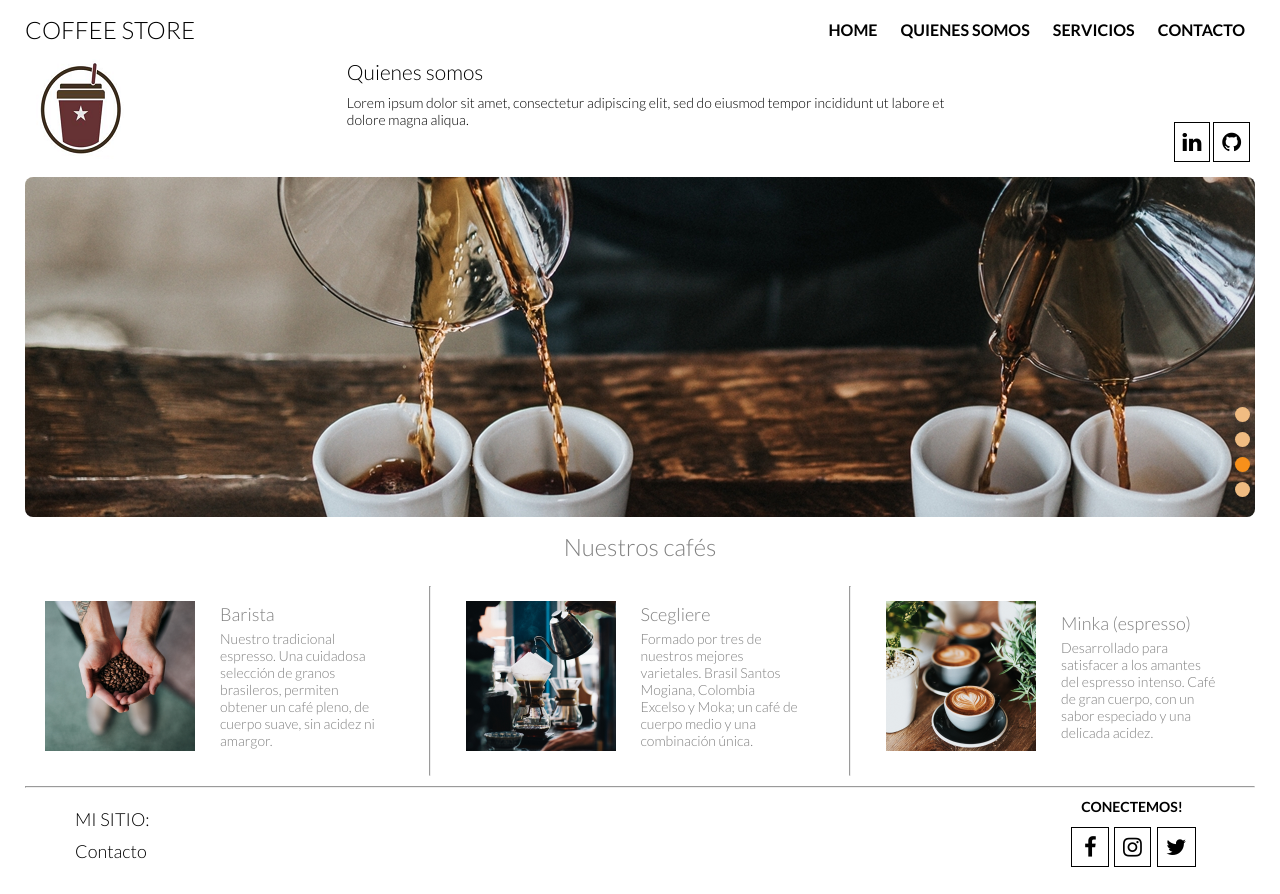
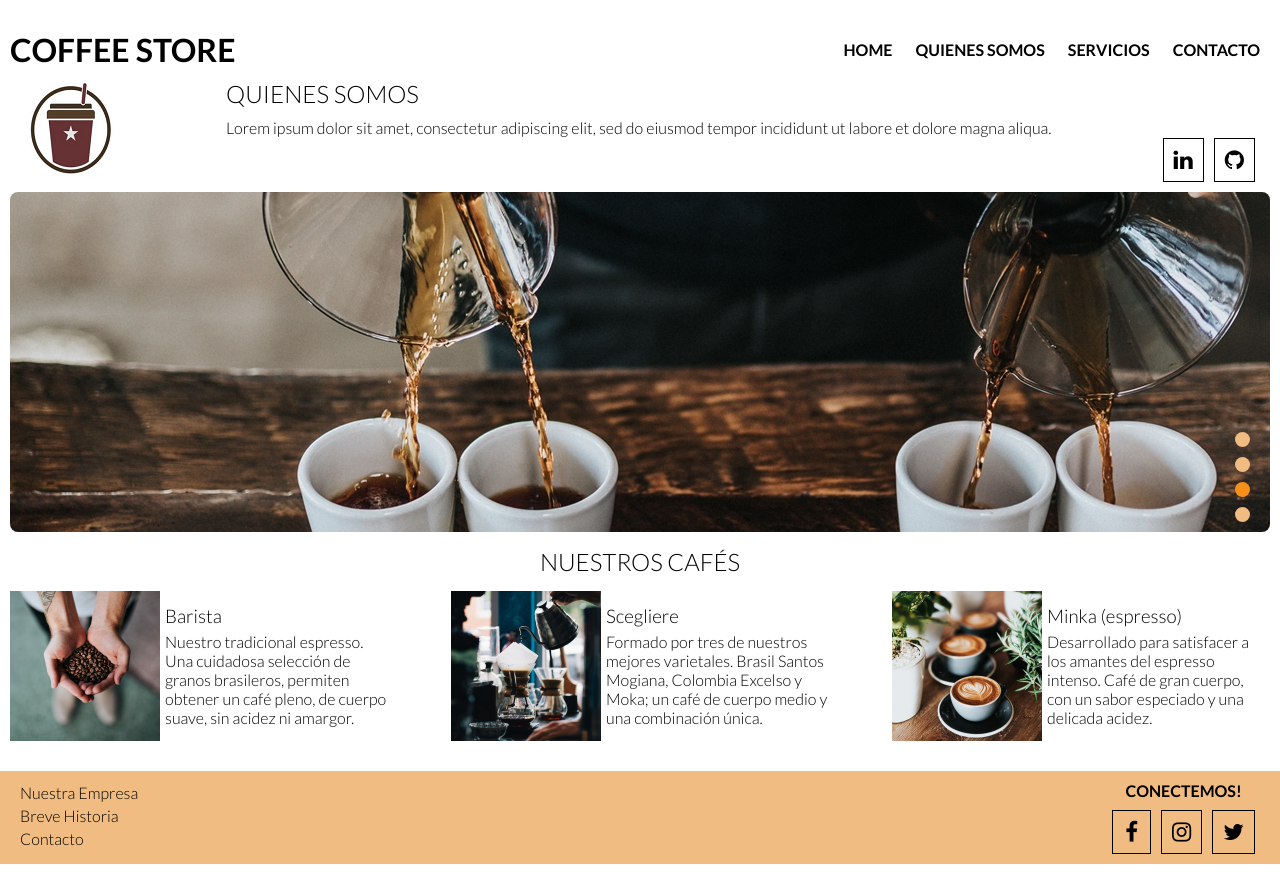
Before and after one commit to deboreyes/Mi-Sitio, a plain HTML site: page TP-1 (LessVersion)/index.html in a window 1280 px wide. After the commit the page ends 864 px from the top, so only its background shows below. Drawn offline with Linux system fonts and the light colour scheme.

Commit message:
cambios less

```diff
--- a/TP-1 (LessVersion)/css/styles.less
+++ b/TP-1 (LessVersion)/css/styles.less
@@ -1,7 +1,13 @@
 //VARIABLES GLOBALES
-
 @firstcolor:  #F7901B;
 @secondcolor: #F0BC82;
+
+@commonpadd: 10px;
+@commonsizefont: 16px;
+
+@medium: ~"only screen and (max-width:1200px)";
+@mobile: ~"only screen and (max-width: 800px)";
+@mobileSmall: ~"only screen and (max-width: 500px)";
 
 * {
   box-sizing: border-box;
@@ -12,43 +18,50 @@
 }
 
 .flexbox_mixins {
-  padding: 5px;
   display: flex;
   justify-content: space-between;
   flex-wrap: wrap;
 }
 
 .list_mixins {
+  padding: @commonpadd;
   list-style: none;
+  font-size: @commonsizefont;
+  font-weight: bold;
+  color: black;
   text-decoration: none;
-  font-size: 16px;
-  font-weight: bold;
-  padding: 10px;
-  color: black;
 }
 
 .icon_mixins {
-  padding: 8px;
+  padding: @commonpadd;
+  margin: 0 5px;
+  font-size: @commonsizefont * 1.4;
+  color: black;
   border: 1px solid;
-  font-size: 22px;
-  color: black;
 }
 
 .container {
   width: 100%;
-  padding: 10px 20px;
+  padding: @commonpadd;
 }
 
 header {
   width: 100%;
 
-  section {
+  .navSection {
     width: 100%;
     .flexbox_mixins;
+    padding-top: @commonpadd * 2;
+    align-items: center;
+
+    @media @mobile {
+      justify-content: center;
     }
 
-  .navSection {
-    align-items: center;
+    a h1 {
+      font-size: @commonsizefont * 2;
+      font-weight: 900;
+    }
 
     .logo {
       text-decoration: none;
@@ -56,77 +69,146 @@ header {
     }
 
     nav {
+
+      @media @mobile {
+        position: absolute;
+        top: -100px;
+        transition: 0.2s ease-in-out;
+
+      }
       a {
         .list_mixins;
+
+        @media @mobileSmall {
+          font-size: @commonsizefont * 0.7;
         }
 
-      a:hover {
+        &:hover {
           border:1px solid black;
         }
       }
     }
 
+    #hamburger{
+      width: 20px;
+      height: 15px;
+      display: none;
+      position: absolute;
+      right: 20px;
+      transition:0.1s ease-in-out;
+
+      @media @mobile {
+        display: flex;
+        justify-content: space-between;
+        flex-direction: column;
+      }
+
+      .first, .second, .third {
+        width: 100%;
+        height: 2px;
+        background: black;
+        transition: 0.2s;
+      }
+    }
+
+    .open {
+      justify-content: space-around;
+      height: 20px;
+      transform: rotate(90deg);
+
+      .first, .second, .third {
+        transform-origin: left;
+      }
+
+      .first {
+        transform: rotate(45deg);
+      }
+
+      .second {
+        opacity: 0;
+      }
+
+      .third {
+        transform: rotate(-45deg);
+      }
+    }
+  }
+
   .presentacion {
-    width: 100%;
-    padding: 10px;
-    font-size: 14px;
+    .flexbox_mixins;
+    flex-wrap: nowrap;
+    padding: @commonpadd;
 
-    img {
-      width: 100%;
+    @media @mobile {
+      flex-direction: column;
+      align-items: center;
     }
 
     .quienesSomos {
-      width: 50%;
+      max-width: 80%;
 
-      p {
-        margin-bottom: 30px;
+      @media @mobile {
+        width: 100%;
+        font-size: @commonsizefont * 1.4;
+        text-align: center;
       }
 
       h2 {
-        margin-bottom: 10px;
+        padding-bottom: @commonpadd;
       }
-
     }
 
     .redes {
+      display: flex;
+      flex-wrap: nowrap;
       align-self: flex-end;
+
+      @media @mobile {
+        display: none;
+      }
     }
 
     .fa {
       .icon_mixins;
 
+      &:hover {
+        opacity: 0.5;
       }
-
-    .fa:hover {
-      opacity: 0.5;
     }
   }
 }
 
 .slider-container {
+  width: 100%;
+  height: 340px;
   .flexbox_mixins;
-  width: 100%;
   justify-content: center;
-  height: 340px;
+
+  @media @mobile {
+    display: none;
+  }
 
   #gallery {
     overflow: hidden;
     border-radius: 8px;
+
+    &:hover {
+      cursor: pointer;
     }
-
-  #gallery:hover {
-    cursor: pointer;
   }
 
   #captions {
+    width: 80%;
+    display: none;
     position: absolute;
-    display: none;
+    text-align: center;
     align-self: center;
     pointer-events: none;
+    opacity: 0.8;
 
     p {
       color: white;
-      font-size: 2em;
+      font-size: @commonsizefont * 2.5;
       background-color: @firstcolor;
     }
   }
@@ -153,120 +235,112 @@ header {
   }
 }
 
-#nuestroCafe {
+.nuestroCafe {
+  width: 100%;
   .flexbox_mixins;
-  color: grey;
+  text-align: center;
 
-  .variedades {
-    width: 100%;
-    margin: 15px;
-    text-align: center;
+  @media @mobile{
+    flex-direction: column;
+    justify-content: flex-start;
   }
 
-  hr {
-     width: 1px;
-     size: 180px;
-     margin-top: 10px;
-  }
-
-  #horizontal {
+  h2 {
     width: 100%;
-    size: 1px;
+    margin: 15px 0;
   }
 
   article {
+    width: 30%;
     .flexbox_mixins;
-    justify-content: center;
     flex-wrap: nowrap;
-    width: 30%;
-    height: 180px;
-    margin: 10px;
-    background-color: white;
+    text-align: left;
+
+    @media  @medium {
+      flex-direction: column;
+      justify-content: flex-start;
+      flex-wrap: wrap;
+    }
+
+    @media @mobile {
+      width: 100%;
+      margin-bottom: 10px;
+      font-size: @commonsizefont * 1.4;
+    }
 
     img {
-      width: 150px;
-      height: 150px;
-      margin: 5px;
+      max-width: 150px;
       align-self: center;
+
+      @media @mobile {
+        max-width: 80%;
+      }
     }
 
     .text {
       align-self: center;
-      margin: 10px;
-      padding: 10px;
+      margin-left: 5px;
 
-      h4 {
-        font-size: 18px;
+      @media @medium {
+        width: 80%;
+        margin: 10px 0;
       }
 
-      p {
-        margin-top: 5px;
-        font-size: 14px;
+
+      h3 {
+        margin-bottom: 5px;
       }
     }
   }
 }
 
 footer {
+  width: 100%;
   .flexbox_mixins;
-  width: 100%;
+  flex-wrap: nowrap;
+  margin-top: 20px;
+  background-color: @secondcolor;
 
   .left_footer {
-    width: 70%;
-    padding: 0 40px;
-
-    ul {
-      list-style: none;
-      align-self: center;
-
-      li {
-        margin: 10px 10px;
-        font-size:  18px;
-        text-decoration: none;
-
+    display: flex;
+    flex-direction: column;
+    padding: @commonpadd (@commonpadd * 2);
     a {
       text-decoration: none;
+      margin: 2px 0;
       color: black;
+
+      &:hover {
+        opacity: 0.5;
       }
-      }
-
     }
   }
 
   .rigth_footer {
-    width: 20%;
+    padding: @commonpadd (@commonpadd * 2);
 
-    h2 {
-      font-size: 14px;
+    h4{
       font-weight: 800;
       text-align: center;
+      margin-bottom: 10px;
     }
 
-    ul {
-      .list_mixins;
+    .redes_footer {
+      display: flex;
+      flex-wrap: nowrap;
+      justify-content: center;
       text-align: center;
-
-      li {
-        display: inline-block;
-        margin: 2px;
-        width: 36px;
 
       .fa {
         .icon_mixins;
+
+        &:hover {
+          opacity: 0.5;
         }
-
-        .fa:hover {
-          opacity: 0.5;
       }
 
       .fa-facebook {
-          padding: 8px 12px;
-
-        a {
-          text-decoration: none;
-        }
-      }
-
+        padding: @commonpadd 12px;
       }
     }
   }
--- a/TP-1 (LessVersion)/index.html
+++ b/TP-1 (LessVersion)/index.html
@@ -3,31 +3,34 @@
 <head>
 	<meta charset="UTF-8">
 	<meta name="viewport" content="width=device-width, initial-scale=1.0">
-	<title>Mi sitio</title>
+	<title>Mi sitio Less</title>
 	<link rel="stylesheet" href="https://cdnjs.cloudflare.com/ajax/libs/font-awesome/4.4.0/css/font-awesome.min.css" />
 	<link href="https://fonts.googleapis.com/css?family=Lato:300,700" rel="stylesheet">
 	<link rel="stylesheet" type="text/css" href="css/styles.css" />
 </head>
 <body>
 	<div class="container">
-
 		<header>
 			<section class="navSection">
 				<a href="#" class="logo"><h1>COFFEE STORE</h1></a>
-				<nav>
+				<nav id="menu" class="menu">
 					<a href="#">HOME</a>
 					<a href="#">QUIENES SOMOS</a>
 					<a href="#">SERVICIOS</a>
 					<a href="#">CONTACTO</a>
 				</nav>
+				<span id="hamburger">
+					<span class="first"></span>
+					<span class="second"></span>
+					<span class="third"></span>
+				</span>
 			</section>
-
 			<section class="presentacion">
 				<figure>
 					<img src="imgs/cafe.png" alt="">
 				</figure>
 				<div class="quienesSomos">
-					<h2>Quienes somos</h2>
+					<h2>QUIENES SOMOS</h2>
 					<p>
 						Lorem ipsum dolor sit amet, consectetur adipiscing elit, sed do eiusmod tempor incididunt ut labore et dolore magna aliqua.
 					</p>
@@ -38,66 +41,56 @@
         </div>
 			</section>
 		</header>
-
 		<section class="slider-container">
 			<div id="gallery"></div>
-
 			<div id="captions">
 				<p>TE INVITAMOS A DESCUBRIR UNA NUEVA EXPERIENCIA</p>
 			</div>
-
 			<ul id="dots"></ul>
 		</section>
-
-		<section id="nuestroCafe">
-			<div class="variedades">
-				<h2>Nuestros cafés</h2>
-			</div>
+		<section class="nuestroCafe">
+				<h2>NUESTROS CAFÉS</h2>
 			<article>
 				<img src="imgs/section3.jpg" alt="section3">
 				<div class="text">
-					<h4>Barista</h4>
-					<p>Nuestro tradicional espresso. Una cuidadosa selección de granos brasileros, permiten obtener un café pleno, de cuerpo suave, sin acidez ni amargor.</p>
+					<h3>Barista</h3>
+					<p>
+						Nuestro tradicional espresso. Una cuidadosa selección de granos brasileros, permiten obtener un café pleno, de cuerpo suave, sin acidez ni amargor.
+					</p>
 				</div>
 			</article>
-			<hr>
 			<article>
 				<img src="imgs/section2.jpg" alt="section2">
 				<div class="text">
-					<h4>Scegliere</h4>
-					<p>Formado por tres de nuestros mejores varietales. Brasil Santos Mogiana, Colombia Excelso y Moka; un café de cuerpo medio y una combinación única.</p>
+					<h3>Scegliere</h3>
+					<p>
+						Formado por tres de nuestros mejores varietales. Brasil Santos Mogiana, Colombia Excelso y Moka; un café de cuerpo medio y una combinación única.
+					</p>
 				</div>
 			</article>
-			<hr>
 			<article>
 				<img src="imgs/section4.jpg" alt="section4">
 				<div class="text">
-					<h4>Minka (espresso)</h4>
-					<p>Desarrollado para satisfacer a los amantes del espresso intenso. Café de gran cuerpo, con un sabor especiado y una delicada acidez.</p>
+					<h3>Minka (espresso)</h3>
+					<p>
+						Desarrollado para satisfacer a los amantes del espresso intenso. Café de gran cuerpo, con un sabor especiado y una delicada acidez.
+					</p>
 				</div>
 			</article>
-			<hr id="horizontal">
-		</section>
+		</div>
 		<footer>
 			<div class="left_footer">
-				<ul>
-					<li>MI SITIO:</li>
-					<li><a href="mailto:contacto@misitio.com" >Contacto</a></li>
-				</ul>
+				<a href="">Nuestra Empresa</a>
+				<a href="">Breve Historia</a>
+				<a href="mailto:contacto@misitio.com" >Contacto</a>
 			</div>
 			<div class="rigth_footer">
-				<h2>CONECTEMOS!</h2>
-				<ul>
-					<li>
-						<a target="_blank" href="https://www.facebook.com/"><i class="fa fa-facebook"></i></a>
-					</li>
-					<li class="red">
-						<a target="_blank" href="https://www.instagram.com/"><i class="fa fa-instagram"></i></a>
-					</li>
-					<li class="red">
-						<a target="_blank" href="https://twitter.com/"><i class="fa fa-twitter"></i></a>
-					</li>
-			  </ul>
+				<h4>CONECTEMOS!</h4>
+				<div class="redes_footer">
+					<a target="_blank" href="https://www.facebook.com/"><i class="fa fa-facebook"></i></a>
+					<a target="_blank" href="https://www.instagram.com/"><i class="fa fa-instagram"></i></a>
+					<a target="_blank" href="https://twitter.com/"><i class="fa fa-twitter"></i></a>
+        </div>
 			</div>
 		</footer>
 	</div>
--- a/TP1/index.js
+++ b/TP1/index.js
@@ -59,11 +59,10 @@ setCurrentPhoto(0);
 
 
 
-
-
 var hamb=document.getElementById('hamburger');
+console.log(hamb);
 var menu=document.getElementById('menu')
-
+console.log(menu);
 //la funcion moverMenu cada vez que se produce el evento click en
 //el span hamburger, agrega o quita la clase open. Cuando hamburguer
 //no tiene la clase open el menu se oculta(top=-100) y el span sube
```
Also changed, not shown: TP-1 (LessVersion)/index.js (+21 -0 lines), TP1/index.html (+6 -12 lines), TP-1 (LessVersion)/css/styles.css, TP-1 (LessVersion)/imgs/log.jpg (deleted), TP-1 (LessVersion)/imgs/logo1.png (deleted), TP-1 (LessVersion)/imgs/logo2.png (deleted), TP-1 (LessVersion)/imgs/section1.jpg (deleted), TP-1 (LessVersion)/imgs/section5.jpg (deleted), TP-1 (LessVersion)/imgs/slider2.jpg (deleted), TP-1 (LessVersion)/imgs/slider3.jpg (deleted), TP-1 (LessVersion)/imgs/slider4.jpg (deleted), TP1/css/styles.css. Lines whose indentation alone changed are shown as unchanged.
